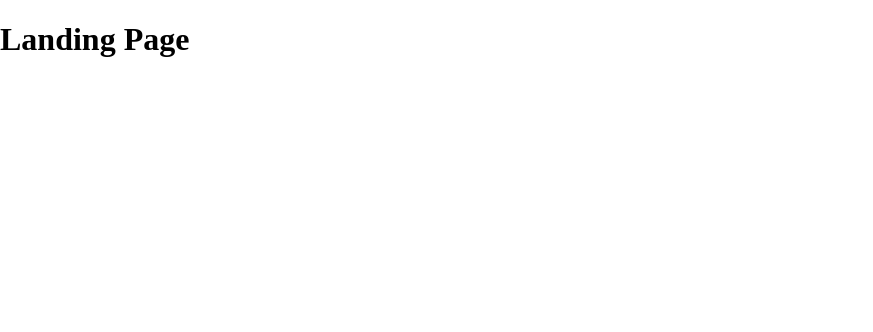
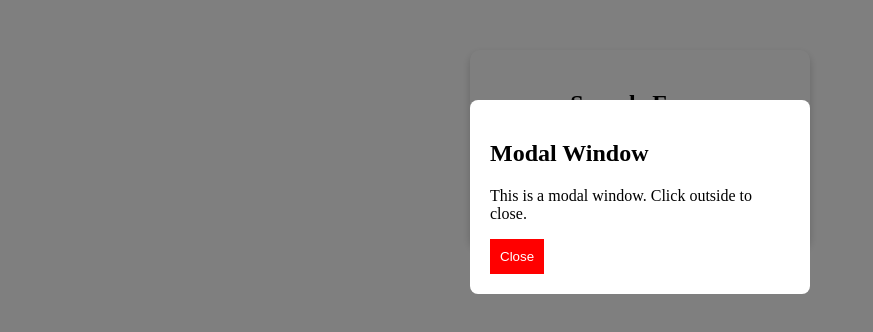
Before and after one commit to NadiiaBulmak/fcc_js_stop_propagation, a website built with Parcel: page src/index.html in a window 1280 px wide. Shown: the whole page, without its empty margins (0-873 px from the left). Built offline with nearby package versions, Linux system fonts and the light colour scheme.

Commit message:
add task solution

```diff
--- a/src/index.html
+++ b/src/index.html
@@ -3,11 +3,27 @@
   <head>
     <meta charset="UTF-8">
     <meta name="viewport" content="width=device-width, initial-scale=1.0">
-    <title>Miami</title>
+    <title>Modal window</title>
     <link rel="stylesheet" href="./styles/main.scss">
     <script src="scripts/main.js" defer></script>
   </head>
   <body>
-    <h1>Landing Page</h1>
+    <div class="modal-overlay">
+      <div class="modal-content">
+        <h2>Modal Window</h2>
+        <p>This is a modal window. Click outside to close.</p>
+        <button class="close-btn">Close</button>
+      </div>
+    </div>
+
+    <div class="form-container">
+      <h2>Sample Form</h2>
+      <form id="my-form">
+        <input class="input" type="text"
+        placeholder="Enter something"
+        required>
+        <button type="submit" class="submit-btn">Submit</button>
+      </form>
+    </div>
   </body>
 </html>
--- a/src/scripts/main.js
+++ b/src/scripts/main.js
@@ -1 +1,22 @@
 'use strict';
+
+document.querySelector('.modal-overlay').addEventListener('click', () => {
+  document.querySelector('.modal-overlay').style.display = 'none';
+  // console.log('Modal closed by clicking outside');
+});
+
+document.querySelector('.modal-content').addEventListener('click', (event) => {
+  event.stopPropagation();
+});
+
+document.querySelector('.close-btn').addEventListener('click', (event) => {
+  event.stopPropagation();
+  document.querySelector('.modal-overlay').style.display = 'none';
+  // console.log('Modal closed with button');
+});
+
+document.querySelector('.submit-btn').addEventListener('click', (event) => {
+  event.preventDefault();
+  event.stopPropagation();
+  // console.log('Form submitted!');
+});
--- a/src/styles/main.scss
+++ b/src/styles/main.scss
@@ -1,3 +1,68 @@
 body {
   margin: 0;
 }
+
+.modal {
+  &-overlay {
+    display: block;
+    position: fixed;
+    top: 0; left: 0;
+    width: 100%; height: 100%;
+    background: rgba(0, 0, 0, 0.5);
+  }
+
+  &-content {
+    position: relative;
+    width: 300px;
+    margin: 100px auto;
+    padding: 20px;
+    background: white;
+    border-radius: 8px;
+  }
+}
+
+.close-btn {
+  background: red;
+  color: white;
+  border: none;
+  padding: 10px;
+  cursor: pointer;
+}
+
+.form-container {
+  margin: 50px auto;
+  width: 300px;
+  padding: 20px;
+  background: white;
+  border-radius: 10px;
+  box-shadow: 0 4px 8px rgba(0, 0, 0, 0.2);
+}
+
+.form-container h2 {
+  text-align: center;
+  margin-bottom: 20px;
+}
+
+.form-container input[type="text"] {
+  box-sizing: border-box;
+  width: 100%;
+  padding: 10px;
+  margin-bottom: 15px;
+  border: 1px solid #ccc;
+  border-radius: 5px;
+  font-size: 14px;
+}
+
+.submit-btn {
+  width: 100%;
+  padding: 10px;
+  background: #3498db;
+  color: white;
+  border: none;
+  border-radius: 5px;
+  cursor: pointer;
+  font-size: 14px;
+  &:hover {
+    background: #2980b9;
+  }
+}
```
